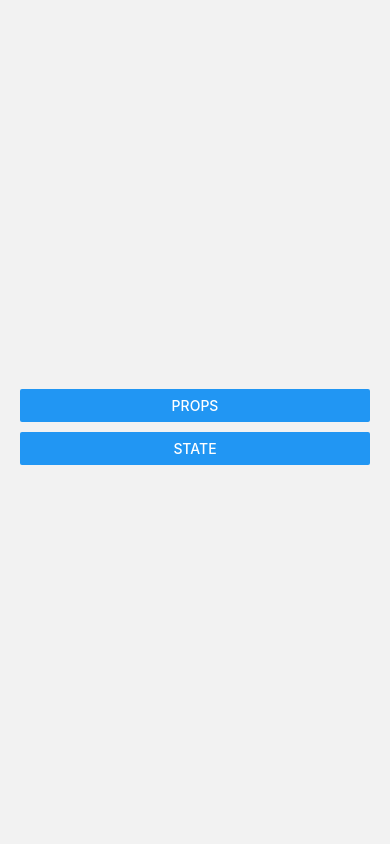
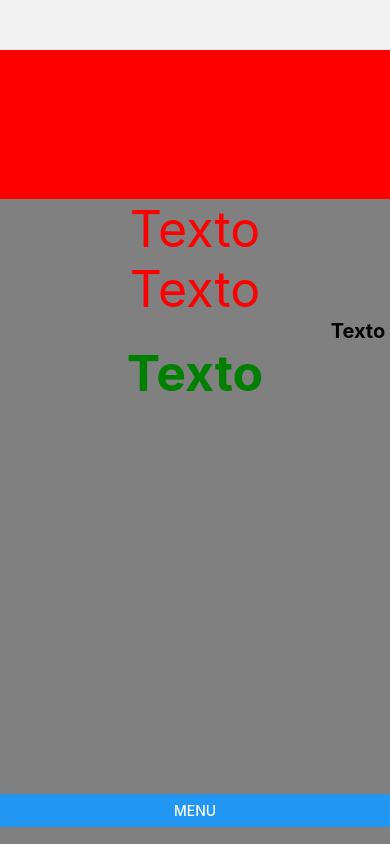
Before and after one commit to ricksantosdev/AppReactCourse, a React Native app in the folder AppReactCourse/: screen /GruposEstilo in a window 390 px wide. Before the commit this address had no page. Built offline with nearby package versions, Linux system fonts and the light colour scheme.

Commit message:
alinhamento

```diff
--- a/AppReactCourse/App.js
+++ b/AppReactCourse/App.js
@@ -5,6 +5,8 @@ import { StyleSheet, Button , View, Text} from 'react-native';
 import StateReact from './src/pages/StatesReact';
 import PropsReact from './src/pages/PropsReact';
 import Menu from './src/pages/AppMenu';
+import GruposEstilo from './src/pages/GruposEstilo'
+import FlexAlinhamento from './src/pages/FlexBox';
 
 let Stack = createStackNavigator();
 export default class App extends Component{
@@ -33,7 +35,16 @@ export default class App extends Component{
         options={{
           headerShown:false,
         }}
-
+      />
+      <Stack.Screen name="GruposEstilo" component={GruposEstilo}
+        options={{
+          headerShown:false,
+        }}
+      />
+      <Stack.Screen name="FlexAlinhamento" component={FlexAlinhamento}
+        options={{
+          headerShown:false,
+        }}
       />
 
     </Stack.Navigator>
--- a/AppReactCourse/src/pages/AppMenu/index.js
+++ b/AppReactCourse/src/pages/AppMenu/index.js
@@ -19,7 +19,12 @@ export default class Menu extends Component {
                <View style={styles.viewComponents}>
                <Button style={styles.button} title='State' onPress={() => this.props.navigation.navigate('StateReact')} />
                </View>
-
+               <View style={styles.viewComponents}>
+               <Button style={styles.button} title='Grupo Estilo' onPress={() => this.props.navigation.navigate('GruposEstilo')} />
+               </View>
+               <View style={styles.viewComponents}>
+               <Button style={styles.button} title='Flex Alinhamento' onPress={() => this.props.navigation.navigate('FlexAlinhamento')} />
+               </View>
             </View>
 
         );
--- /dev/null
+++ b/AppReactCourse/src/pages/FlexBox/index.js
@@ -0,0 +1,29 @@
+import React , {Component} from "react";
+import {View , Text , StyleSheet, Button} from 'react-native';
+
+export default class FlexAlinhamento extends Component{
+
+    constructor(props){
+        super(props);
+    }
+
+    render(){
+        return(
+            <View style={styles.conteiner}>
+                <View style={{height:50 , width:50 , backgroundColor:'red'}}></View>
+                <View style={{height:50 , width:50 , backgroundColor:'blue'}}></View>
+                <View style={{height:50 , width:50 , backgroundColor:'green'}}></View>
+            </View>
+
+        );
+    }
+}
+const styles = StyleSheet.create({
+    conteiner:{
+        flex:1,
+        flexDirection:'row',
+
+        justifyContent:'center',
+        marginTop:40,
+    }
+})
--- /dev/null
+++ b/AppReactCourse/src/pages/GruposEstilo/index.js
@@ -0,0 +1,63 @@
+import React , {Component} from 'react';
+import {View , Text , StyleSheet, Button} from 'react-native';
+
+export default class GruposEstilo extends Component{
+    constructor(props){
+        super(props);
+    }
+
+    render(){
+        return(
+            <View style={styles.conteudo}>
+               <View style={{flex:1 , backgroundColor:'red'}}>
+
+               </View>
+               <View style={styles.conteudoAula}>
+                    <Text style={styles.formatacaoTexto}> Texto </Text>
+                    <Text style={styles.formatacaoTexto}> Texto </Text>
+                    <Text style={styles.alinhamentoTexto1}> Texto </Text>
+                    <Text style={[styles.alinhamentoNegrito , styles.tamanhoTextoCor]}> Texto </Text>
+               </View>
+
+                <View style={styles.botaoVoltar}>
+                    <Button  title='Menu' onPress={() => this.props.navigation.navigate('Menu')} />
+                </View>
+            </View>
+
+        );
+    }
+}
+
+const styles = StyleSheet.create({
+    conteudo:{
+        marginTop:50,
+        flex:1,
+        backgroundColor:'gray'
+    },
+    conteudoAula:{
+        flex:4,
+    },
+    botaoVoltar:{
+        height:50,
+    },
+    formatacaoTexto:{
+        textAlign:'center',
+        fontSize:50,
+        color:'red'
+    },
+    alinhamentoTexto1:{
+        fontSize:20,
+        fontWeight:'bold',
+        textAlign:'right'
+    },
+    alinhamentoNegrito:{
+        textAlign:'center',
+        fontWeight:'bold'
+    },
+    tamanhoTextoCor:{
+        fontSize:50,
+        color:'green'
+    }
+})
+
+{/* \flex determina o taanho do bloco e constroi dinamicamente a depender da qtdade de componente em tela   */}
```
